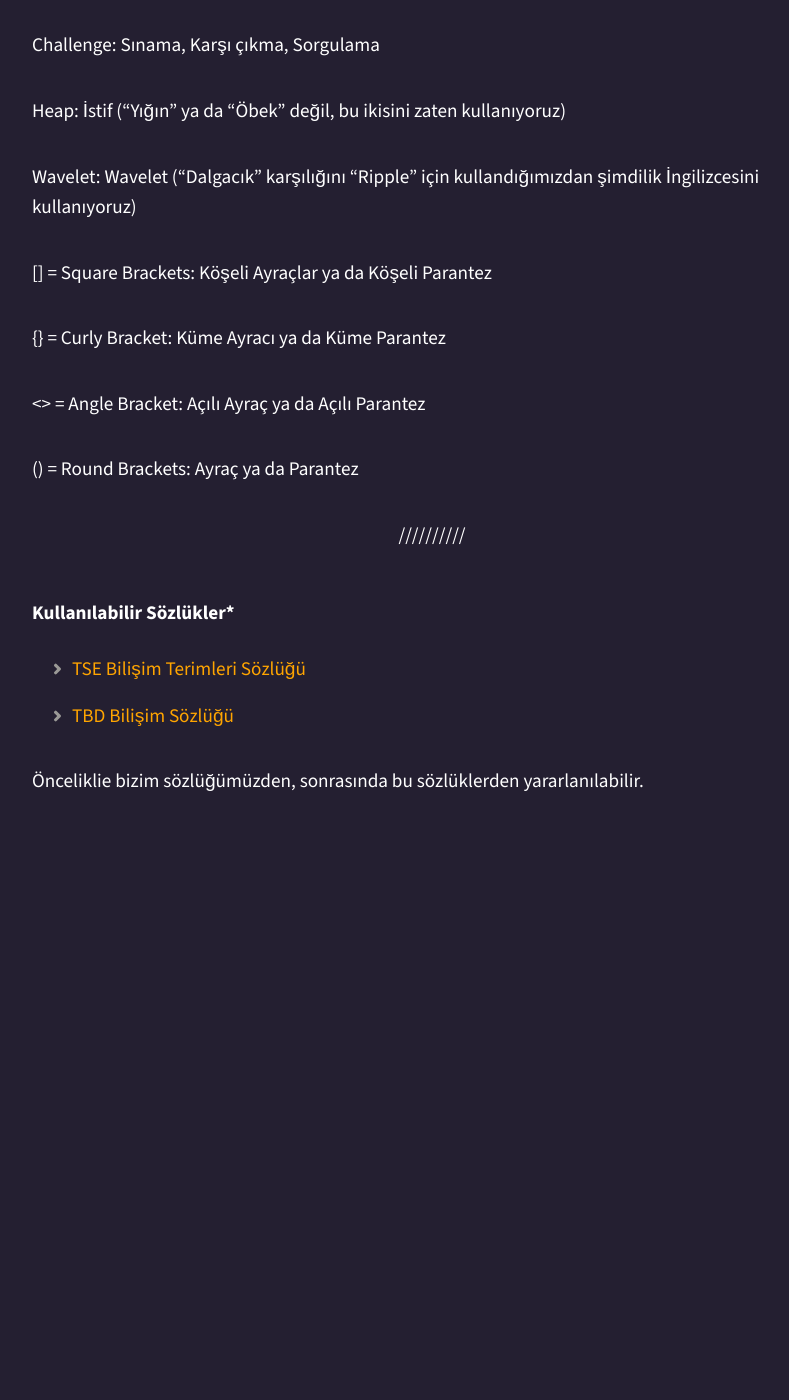
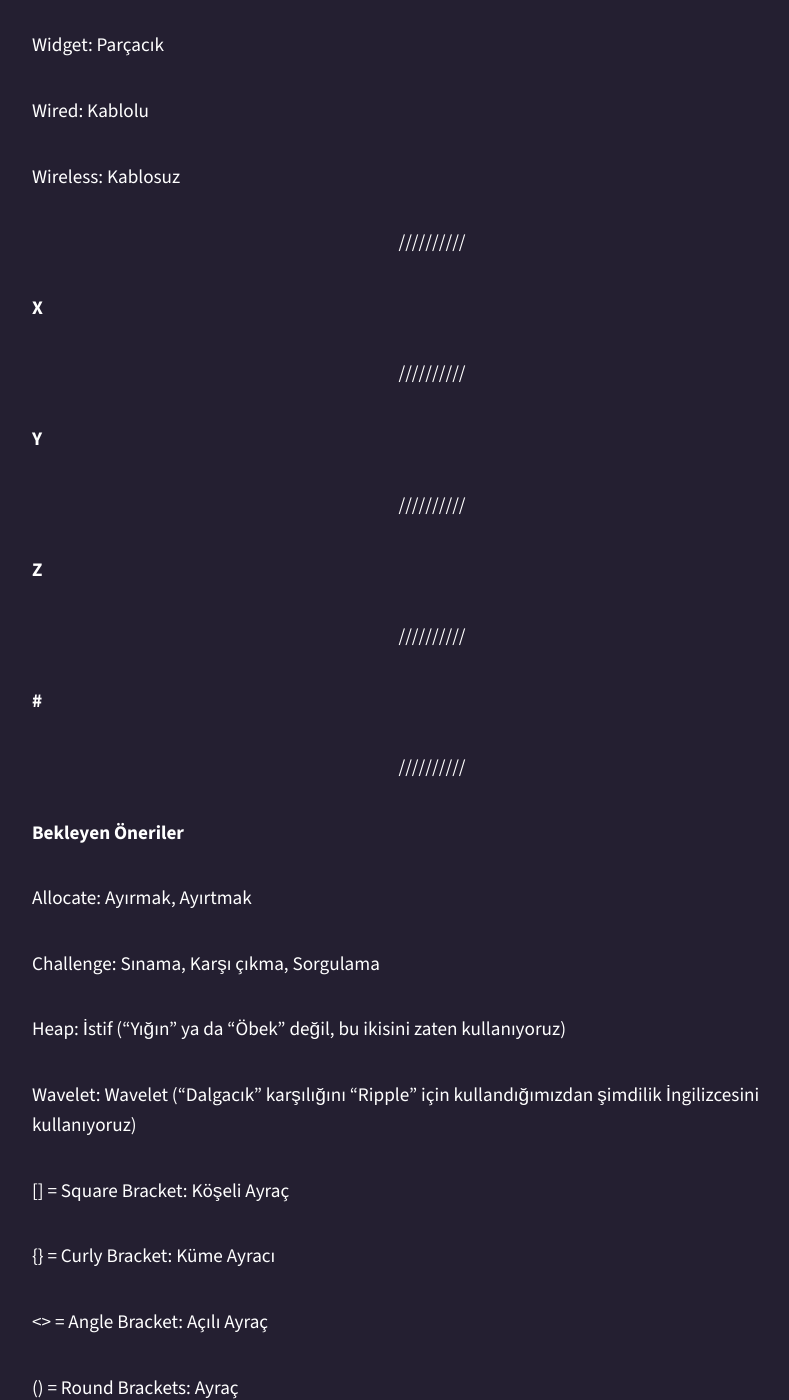
Before and after one commit to gnometurk/gnomeorgtr, a Jekyll site: the page built from ceviri/sozluk.md, in a window 1280 px wide and 1400 px high, scrolled down 17376 px. Shown: the whole window, without its empty margins (208-997 px from the left). Built offline with Jekyll 4.4.1, drawn with Linux system fonts in a browser that asks for light colours; before the commit the page ends 18272 px from its top, so only the background shows below that; some of the changed text lies outside the part shown.

Commit message:
Update dict

```diff
--- a/ceviri/sozluk.md
+++ b/ceviri/sozluk.md
@@ -60,6 +62,10 @@ Blank: Karart (Ekran için)
 
 Boot: Önyükle
 
+Brace: Küme ayracı
+
+Bracket: Köşeli ayraç (Bağlamına göre kimi yerde yalnız “Ayraç” kullanılabilir)
+
 Broadband: Geniş bant
 
 Browse: Göz at
@@ -533,13 +561,13 @@ Heap: İstif (“Yığın” ya da “Öbek” değil, bu ikisini zaten kullanı
 
 Wavelet: Wavelet (“Dalgacık” karşılığını “Ripple” için kullandığımızdan şimdilik İngilizcesini kullanıyoruz)
 
-[] = Square Brackets: Köşeli Ayraçlar ya da Köşeli Parantez
+[] = Square Bracket: Köşeli Ayraç
 
-{} = Curly Bracket: Küme Ayracı ya da Küme Parantez
+{} = Curly Bracket: Küme Ayracı
 
-<> = Angle Bracket: Açılı Ayraç ya da Açılı Parantez
+<> = Angle Bracket: Açılı Ayraç
 
-() = Round Brackets: Ayraç ya da Parantez
+() = Round Brackets: Ayraç
 
 ---
 
```
Also changed, not shown: other parts of ceviri/sozluk.md (+24 -0 lines).
